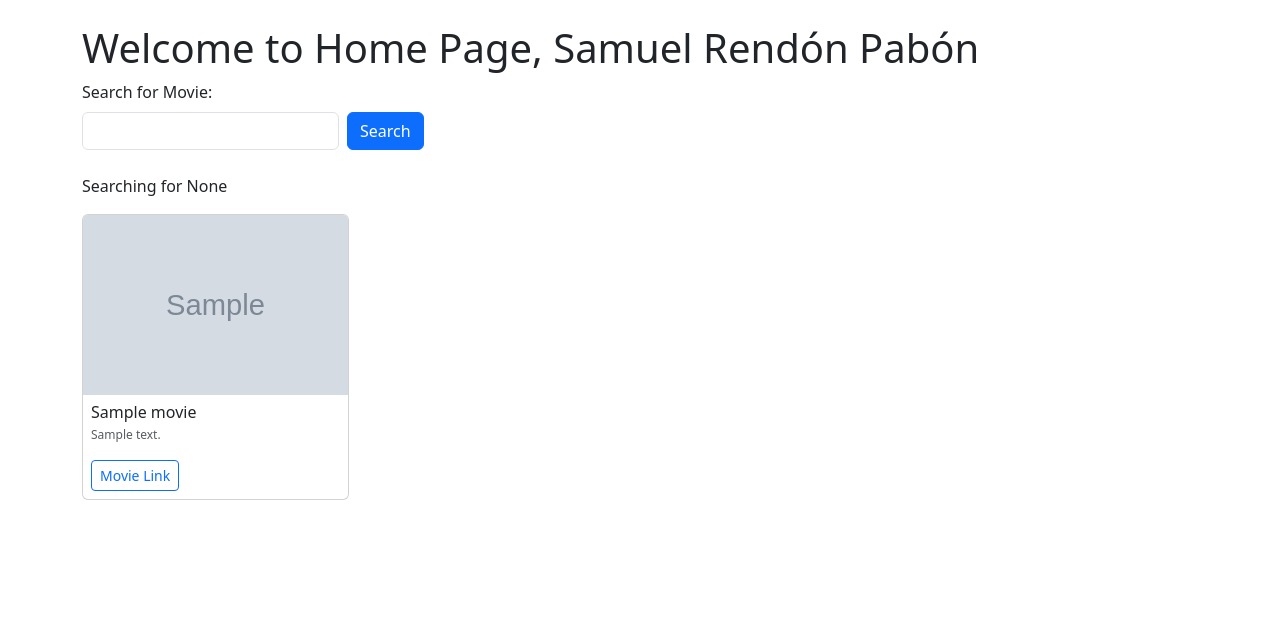
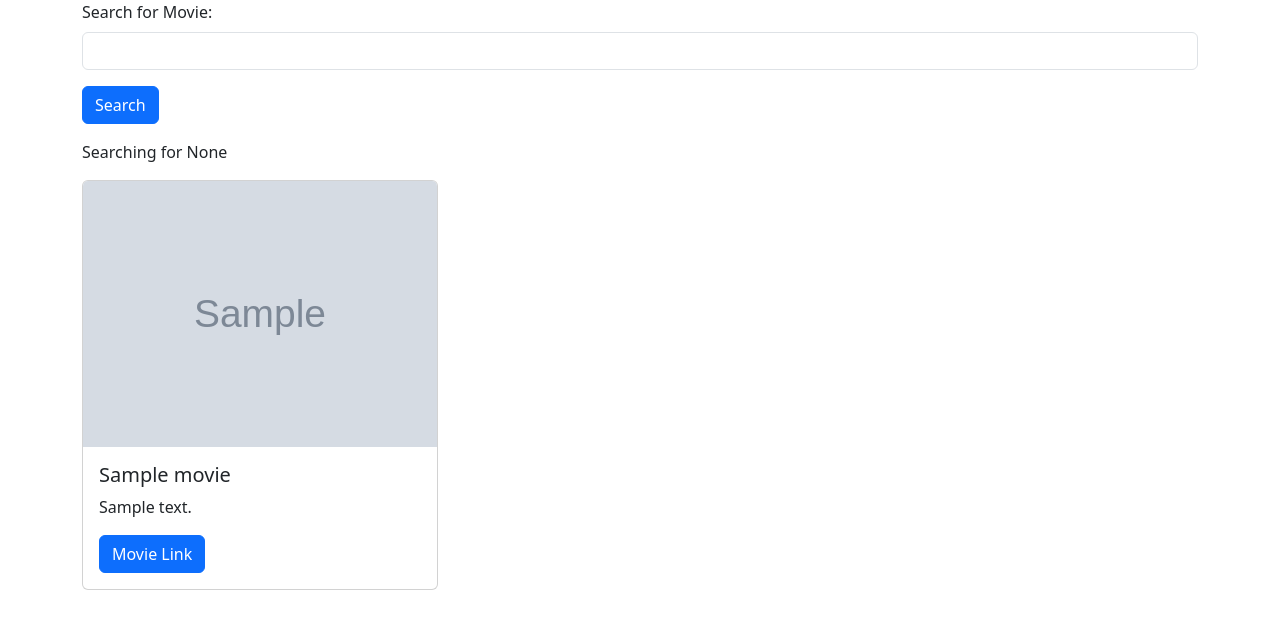
Before and after one commit to Juanp-la/Proyecto-Integrador-1, a Django app: page / in a window 1280 px wide. Shown: the top 629 px of the page. Run offline with Django 5.2, Linux system fonts and the light colour scheme; tables that the repository leaves empty hold one stand-in row (values such as "Sample post"); grey boxes marked "Sample" are stand-in pictures.

Commit message:
inclusion de Cards

```diff
--- a/movie/templates/home.html
+++ b/movie/templates/home.html
@@ -2,37 +2,31 @@
 <link href="https://cdn.jsdelivr.net/npm/bootstrap@5.3.7/dist/css/bootstrap.min.css" rel="stylesheet">
 </head>
 
-<div class="container mt-4">
-    <h1>Welcome to Home Page, {{ name }}</h1>
-
-    <form action="" class="mb-4">
-        <div class="row g-2 align-items-end">
-            <div class="col-auto">
+<div class="container">
+    <form action="">
+        <div class="mb-3">
             <label for="searchMovie" class="form-label">Search for Movie:</label>
             <input type="text" class="form-control" name="searchMovie"/>
         </div>
-            <div class="col-auto">
         <button type="submit" class="btn btn-primary">Search</button>
-            </div>
-        </div>
     </form>
-
     <p>Searching for {{ searchTerm }}</p>
 
-    <div class="row row-cols-2 row-cols-md-4 g-3">
+    <div class="row row-cols-1 row-cols-md-3 g-4">
         {% for movie in movies %}
         <div class="col">
-                <div class="card h-100">
-                    <img src="{{ movie.image.url }}" class="card-img-top" style="height: 180px; object-fit: cover;">
-                    <div class="card-body p-2">
-                        <h6 class="card-title mb-1">{{ movie.title }}</h6>
-                        <p class="card-text small text-muted" style="font-size: 0.75rem;">{{ movie.description }}</p>
+            <div class="card">
+                <img src="{{ movie.image.url }}" class="card-img-top" alt="...">
+                <div class="card-body">
+                    <h5 class="card-title">{{ movie.title }}</h5>
+                    <p class="card-text">{{ movie.description }}</p>
                     {% if movie.url %}
-                            <a href="{{ movie.url }}" class="btn btn-sm btn-outline-primary">Movie Link</a>
+                        <a href="{{ movie.url }}" class="btn btn-primary">Movie Link</a>
                     {% endif %}
                 </div>
             </div>
         </div>
         {% endfor %}
     </div>
+    <br/>
 </div>
```
Lines whose indentation alone changed are shown as unchanged.
